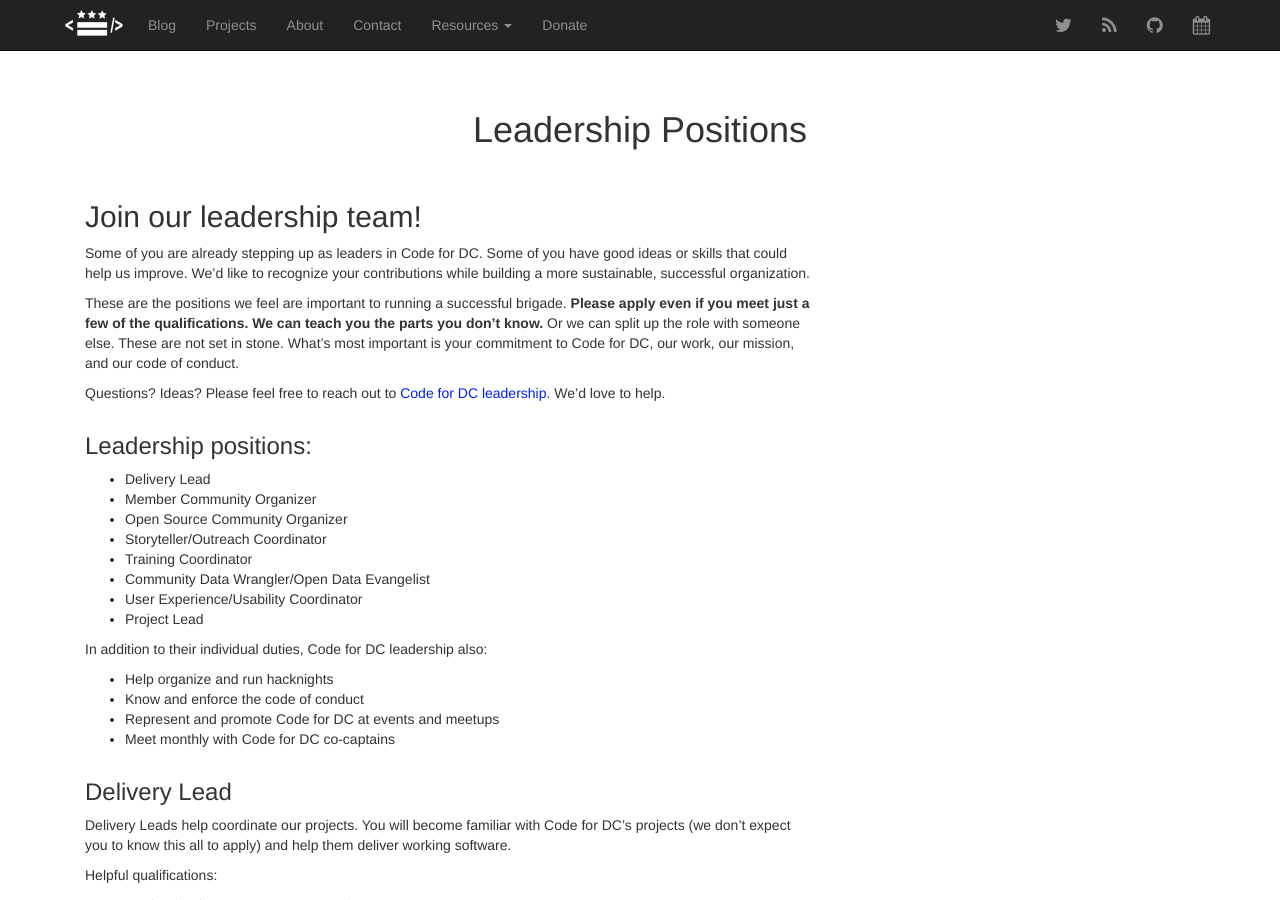
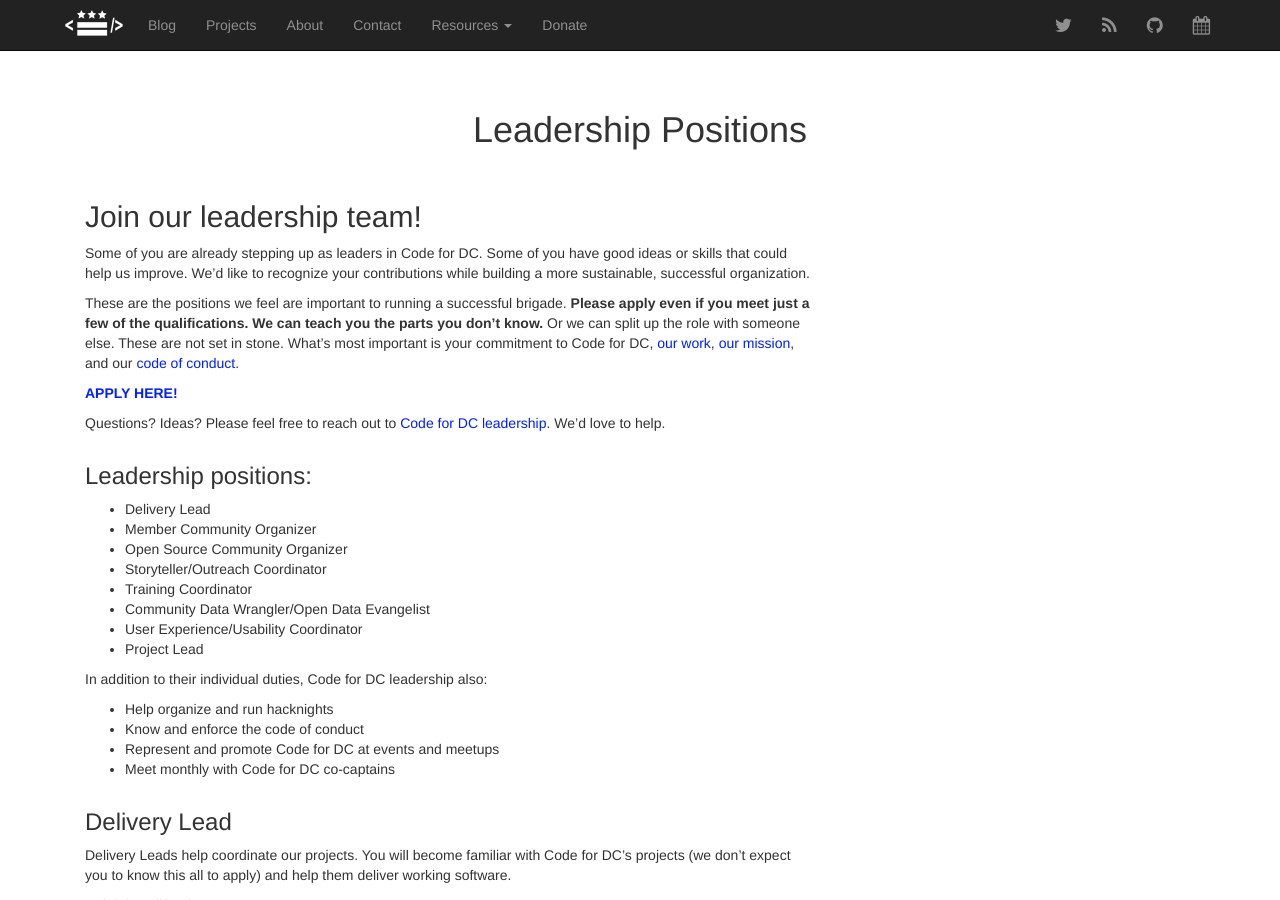
Before and after one commit to civictechdc/codefordc.github.com, a Jekyll site: the page built from apply.html, in a window 1280 px wide and 900 px high. Built offline with Jekyll 4.4.1, drawn with Linux system fonts in a browser that asks for light colours; Markdown is read by kramdown in place of the engine named in the settings; a file with an impossible date is left out.

Commit message:
adding links to important stuff

```diff
--- a/apply.html
+++ b/apply.html
@@ -15,7 +15,8 @@
           <p>Some of you are already stepping up as leaders in Code for DC. Some of you have good ideas or skills that could help us improve. We’d like to recognize your contributions while building a more sustainable, successful organization.</p>
           <p>These are the positions we feel are important to running a successful brigade.
             <strong>Please apply even if you meet just a few of the qualifications. We can teach you the parts you don’t know.</strong> Or we can split up the role with someone else. These are not set in stone. What’s most important is your commitment to Code
-            for DC, our work, our mission, and our code of conduct.</p>
+            for DC, <a href="/projects">our work</a>, <a href="/about">our mission</a>, and our <a href="/resources/codeofconduct.html">code of conduct</a>.</p>
+            <p><strong><a href="http://goo.gl/forms/QV1eoWKIyD">APPLY HERE!</a></strong></p>
           <p>Questions? Ideas? Please feel free to reach out to <a href="/about.html">Code for DC leadership</a>. We’d love to help.</p>
         </div>
       </div>
```
